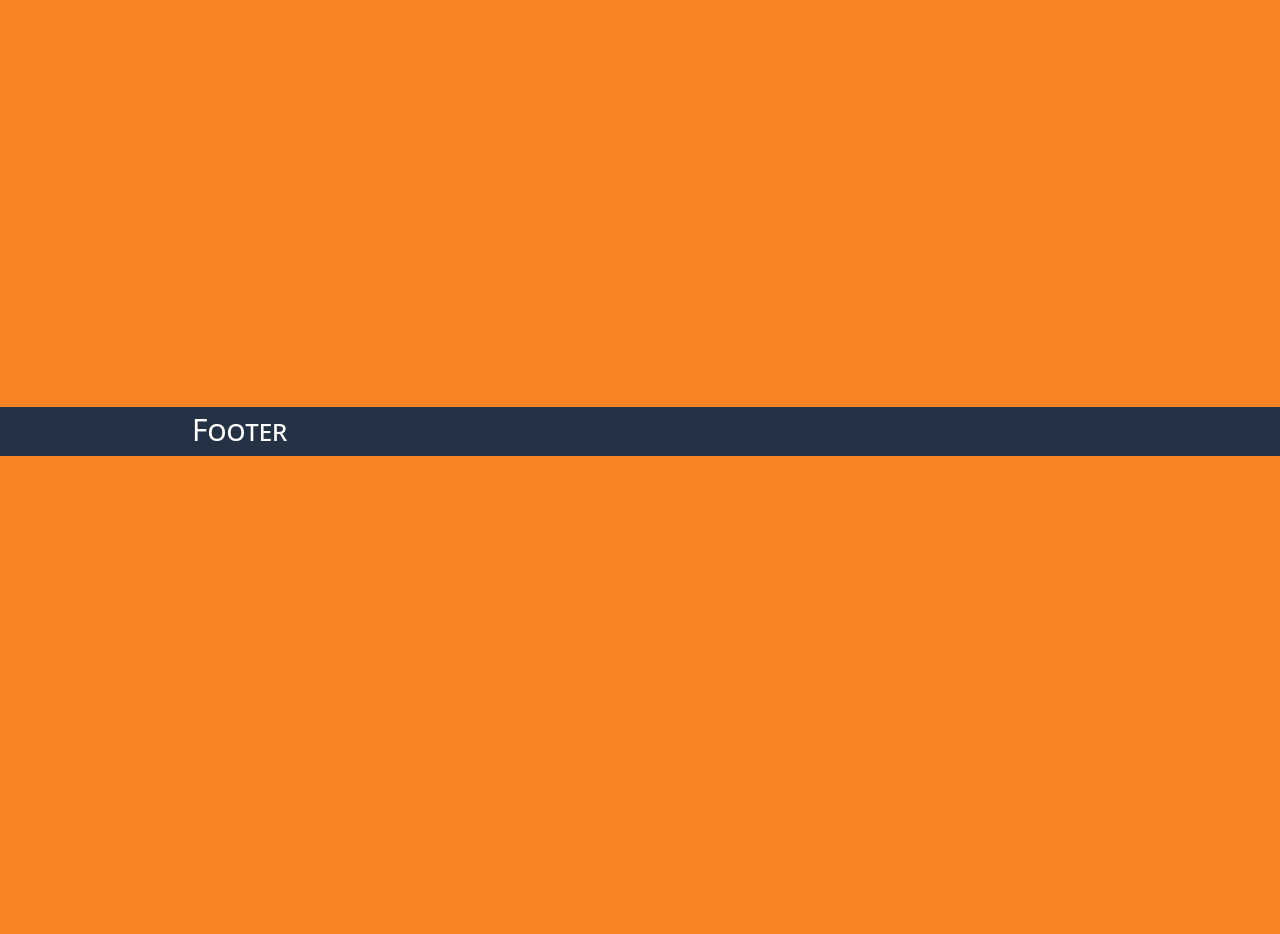
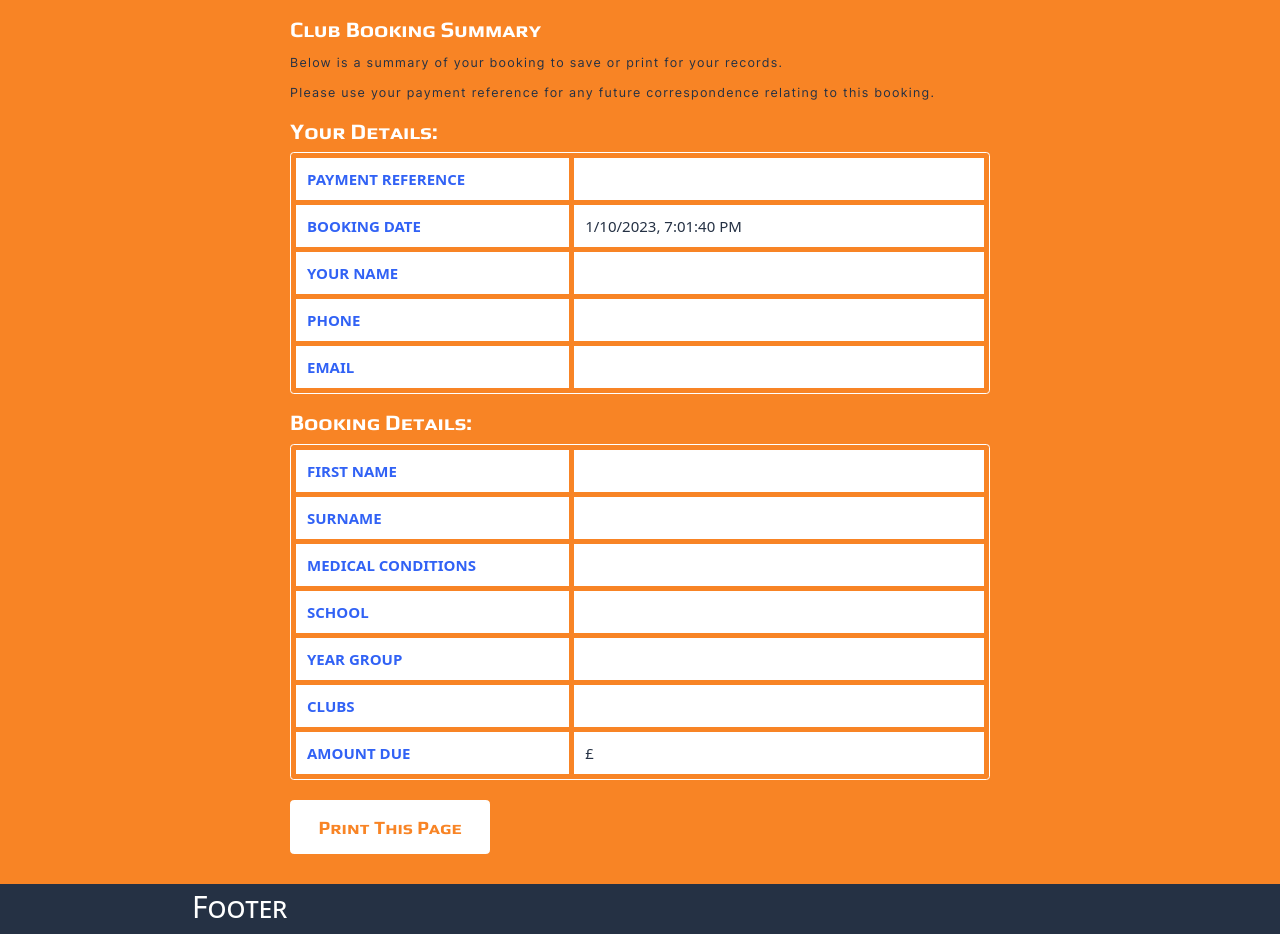
Before and after one commit to SPH73/absoluteSport-ssr-webapp, a Nuxt app: page /clubs/success in a window 1280 px wide. Shown: the part 344-1278 px from the top of the page. Before the commit the page ends 800 px from the top, so only its background shows below. Built offline with nearby package versions, Linux system fonts and the light colour scheme.

Commit message:
add success endpoint for clubs booking

```diff
--- a/assets/css/tailwind.css
+++ b/assets/css/tailwind.css
@@ -46,7 +46,7 @@
     @apply bg-secondary text-accent px-3 py-2 rounded-md hover:bg-accent hover:text-secondary hover:border hover:border-secondary;
   }
   .btn-primary {
-    @apply bg-primary text-accent px-3 py-2 rounded-md hover:bg-accent hover:text-primary hover:border hover:border-primary;
+    @apply bg-light border border-light text-primary px-3 py-2 rounded-md hover:bg-primary hover:text-light hover:border hover:border-light;
   }
   .bullets {
     @apply mt-2 text-3xl max-w-5xl leading-10 text-secondary;
@@ -54,7 +54,9 @@
   .thumb {
     @apply list-["\1F44D"] pr-6;
   }
-
+  .btn-fb-share {
+    @apply bg-[#4267B2] py-2 px-4;
+  }
   .button-container {
     @apply px-4;
   }
@@ -88,7 +90,6 @@ h6,
 label,
 button {
   font-variant-caps: small-caps;
-  font-weight: 400;
   vertical-align: middle;
   text-transform: capitalize;
 }
@@ -154,8 +155,9 @@ input:checked + div svg {
 .invalid label {
   @apply text-red-500;
 }
-.invalid input,
+/* .invalid input,
 .invalid textarea,
-.invalid select {
+.invalid select,
+.invalid .checkbox {
   @apply border border-solid border-red-500;
-}
+} */
--- a/components/club/BookingForm.vue
+++ b/components/club/BookingForm.vue
@@ -174,10 +174,11 @@ const createBookingRef = club => {
   bookingRef.value = `${paymentRef.value}-${club}`;
 };
 
-const clubsBooked = computed(() => {
-  return JSON.stringify(checkedClubs.value.val);
-});
+// const clubsBooked = computed(() => {
+//   return JSON.stringify(checkedClubs.value.val);
+// });
 
+// Form submission
 async function handleSubmitClubBooking() {
   validateForm();
   if (!formIsValid.value) {
@@ -193,9 +194,12 @@ async function handleSubmitClubBooking() {
     parentName: enteredParentName.value.val,
     contactNumber: enteredPhone.value.val,
     email: enteredEmail.value.val,
-    clubsBooked: clubsBooked.value,
+    clubsBooked: JSON.stringify(checkedClubs.value.val),
     clubsQty: checkedClubs.value.val.length,
     amountDue: cost.value,
+    school: selectedSchool.value.val,
+    yearGroup: enteredYearGroup.value.val,
+    medicalConds: enteredMedical.value.val,
   };
 
   console.log("club payment", clubPayment.value);
@@ -248,13 +252,32 @@ async function handleSubmitClubBooking() {
       // console.log(bookingSummary.value);
     }
   }
+
+  const router = useRouter();
+  router.replace({
+    path: "/clubs/success",
+    query: {
+      name: enteredParentName.value.val,
+      childName: enteredChildFirstName.value.val,
+      surname: enteredSurname.value.val,
+      phone: enteredPhone.value.val,
+      email: enteredEmail.value.val,
+      paymentRef: paymentRef.value,
+      school: selectedSchool.value.val,
+      yearGroup: enteredYearGroup.value.val,
+      medicalConds: enteredMedical.value.val,
+      clubsBooked: JSON.stringify(checkedClubs.value.val),
+      clubsQty: checkedClubs.value.val.length,
+      amountDue: cost.value,
+    },
+  });
 }
 </script>
 
 <template>
   <BaseCard>
     <div id="text">
-      <h2 class="text-accent">School Clubs Booking Form</h2>
+      <h2 class="text-accent font-play">School Clubs Booking Form</h2>
       <p>
         We currently run school clubs at Sidlesham Primary School, West
         Witterings Primary School and Portfield Academy in West Sussex.
--- a/pages/clubs/index.vue
+++ b/pages/clubs/index.vue
@@ -1,7 +1,14 @@
 <script lang="ts" setup></script>
 
 <template>
-  <div>Page: School Clubs</div>
+  <div class="container py-4">
+    <h1 class="font-play">School Clubs Page</h1>
+    <div>
+      <button class="btn-primary">
+        <NuxtLink to="clubs/booking">Club Booking Page</NuxtLink>
+      </button>
+    </div>
+  </div>
 </template>
 
 <style scoped></style>
--- /dev/null
+++ b/pages/clubs/success.vue
@@ -0,0 +1,176 @@
+<script lang="ts" setup>
+const route = useRoute();
+const data = ref(route.query);
+const paymentRef = ref(route.query.paymentRef);
+
+const date = new Date().toLocaleString();
+console.log("success****", data.value);
+</script>
+
+<template>
+  <div class="max-w-7xl mx-auto print:bg-light print:text-dark">
+    <div class="container py-8">
+      <h2 class="font-play">Success!</h2>
+      <p class="tracking-wide text-dark">
+        Thank you for reserving your child a place in our clubs. Please use the
+        payment reference for any future correspondence.
+      </p>
+      <p>Payment is by bank transfer to:</p>
+      <p>Account Name:</p>
+      <p>Account Number:</p>
+      <p>Sort Code:</p>
+      <p>Beneficiary Reference: {{ data.paymentRef }}</p>
+      <div class="pb-4">
+        <h3 class="font-play capitalize">Club Booking Summary</h3>
+        <p class="text-dark">
+          Below is a summary of your booking to save or print for your records.
+        </p>
+        <p class="text-dark">
+          Please use your payment reference
+          <span class="font-bold text-light">{{ paymentRef }} </span>
+          for any future correspondence relating to this booking.
+        </p>
+        <div>
+          <h3 class="font-play capitalize">Your details:</h3>
+          <table
+            class="table-auto border-separate border-spacing-2 border border-light text-light w-full text-2xl rounded-md"
+          >
+            <tr>
+              <th
+                class="uppercase p-4 bg-light text-left text-secondary border border-light p-4 w-2/5"
+              >
+                Payment Reference
+              </th>
+              <td class="bg-light text-dark border border-light p-4 w-3/5">
+                {{ data.paymentRef }}
+              </td>
+            </tr>
+            <tr>
+              <th
+                class="uppercase p-4 bg-light text-left text-secondary border border-light p-4 w-2/5"
+              >
+                Booking Date
+              </th>
+              <td class="bg-light text-dark border border-light p-4 w-3/5">
+                {{ date }}
+              </td>
+            </tr>
+            <tr>
+              <th
+                class="uppercase p-4 bg-light text-left text-secondary border border-light p-4 w-2/5"
+              >
+                Your Name
+              </th>
+              <td class="bg-light text-dark border border-light p-4 w-3/5">
+                {{ data.name }}
+              </td>
+            </tr>
+            <tr>
+              <th
+                class="uppercase p-4 bg-light text-left text-secondary border border-light p-4 w-2/5"
+              >
+                Phone
+              </th>
+              <td class="bg-light text-dark border border-light p-4 w-3/5">
+                {{ data.phone }}
+              </td>
+            </tr>
+            <tr>
+              <th
+                class="uppercase p-4 bg-light text-left text-secondary border border-light p-4 w-2/5"
+              >
+                Email
+              </th>
+              <td class="bg-light text-dark border border-light p-4 w-3/5">
+                {{ data.email }}
+              </td>
+            </tr>
+          </table>
+          <h3 class="font-play capitalize">Booking details:</h3>
+          <table
+            class="table-auto border-separate border-spacing-2 border border-light text-light w-full text-2xl rounded-md"
+          >
+            <tr>
+              <th
+                class="uppercase p-4 bg-light text-left text-secondary border border-light p-4 w-2/5"
+              >
+                First Name
+              </th>
+              <td class="bg-light text-dark border border-light p-4 w-3/5">
+                {{ data.childName }} {{ data.surname }}
+              </td>
+            </tr>
+            <tr>
+              <th
+                class="uppercase p-4 bg-light text-left text-secondary border border-light p-4 w-2/5"
+              >
+                Surname
+              </th>
+              <td class="bg-light text-dark border border-light p-4 w-3/5">
+                {{ data.surname }}
+              </td>
+            </tr>
+            <tr>
+              <th
+                class="uppercase p-4 bg-light text-left text-secondary border border-light p-4 w-2/5"
+              >
+                Medical Conditions
+              </th>
+              <td class="bg-light text-dark border border-light p-4 w-3/5">
+                {{ data.medicalConds }}
+              </td>
+            </tr>
+            <tr>
+              <th
+                class="uppercase p-4 bg-light text-left text-secondary border border-light p-4 w-2/5"
+              >
+                School
+              </th>
+              <td class="bg-light text-dark border border-light p-4 w-3/5">
+                {{ data.school }}
+              </td>
+            </tr>
+            <tr>
+              <th
+                class="uppercase p-4 bg-light text-left text-secondary border border-light p-4 w-2/5"
+              >
+                Year Group
+              </th>
+              <td class="bg-light text-dark border border-light p-4 w-3/5">
+                {{ data.yearGroup }}
+              </td>
+            </tr>
+            <tr>
+              <th
+                class="uppercase p-4 bg-light text-left text-secondary border border-light p-4 w-2/5"
+              >
+                Clubs
+              </th>
+              <td class="bg-light text-dark border border-light p-4 w-3/5">
+                {{ data.clubsQty }} {{ data.clubsBooked }}
+              </td>
+            </tr>
+            <tr>
+              <th
+                class="uppercase p-4 bg-light text-left text-secondary border border-light p-4 w-2/5"
+              >
+                Amount Due
+              </th>
+              <td class="bg-light text-dark border border-light p-4 w-3/5">
+                £{{ data.amountDue }}
+              </td>
+            </tr>
+          </table>
+        </div>
+      </div>
+      <div class="print:hidden">
+        <BaseButton
+          class="btn-primary my-4 w-full md:w-fit"
+          onclick="window.print()"
+        >
+          Print this page
+        </BaseButton>
+      </div>
+    </div>
+  </div>
+</template>
```
